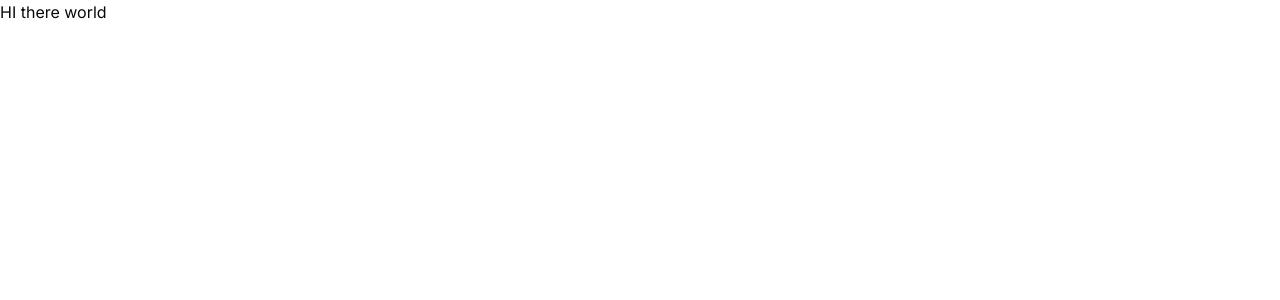
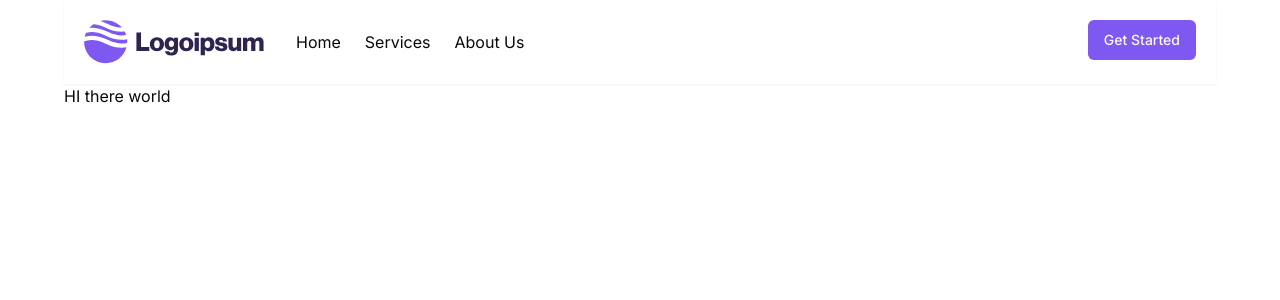
Before and after one commit to gmells/home_service_web_app, a Next.js app: page / in a window 1280 px wide. Shown: the top 300 px of the page. Built offline with nearby package versions, Linux system fonts and the light colour scheme.

Commit message:
Edit layout page

```diff
--- a/app/layout.js
+++ b/app/layout.js
@@ -1,5 +1,6 @@
 import { Inter } from "next/font/google";
 import "./globals.css";
+import Header from "./components/Header";
 
 const inter = Inter({ subsets: ["latin"] });
 
@@ -11,7 +12,12 @@ export const metadata = {
 export default function RootLayout({ children }) {
   return (
     <html lang="en">
-      <body className={inter.className}>{children}</body>
+      <body className={inter.className}>
+        <div className="mx-6 md:mx-16">
+          <Header />
+          {children}
+        </div>
+      </body>
     </html>
   );
 }
```
